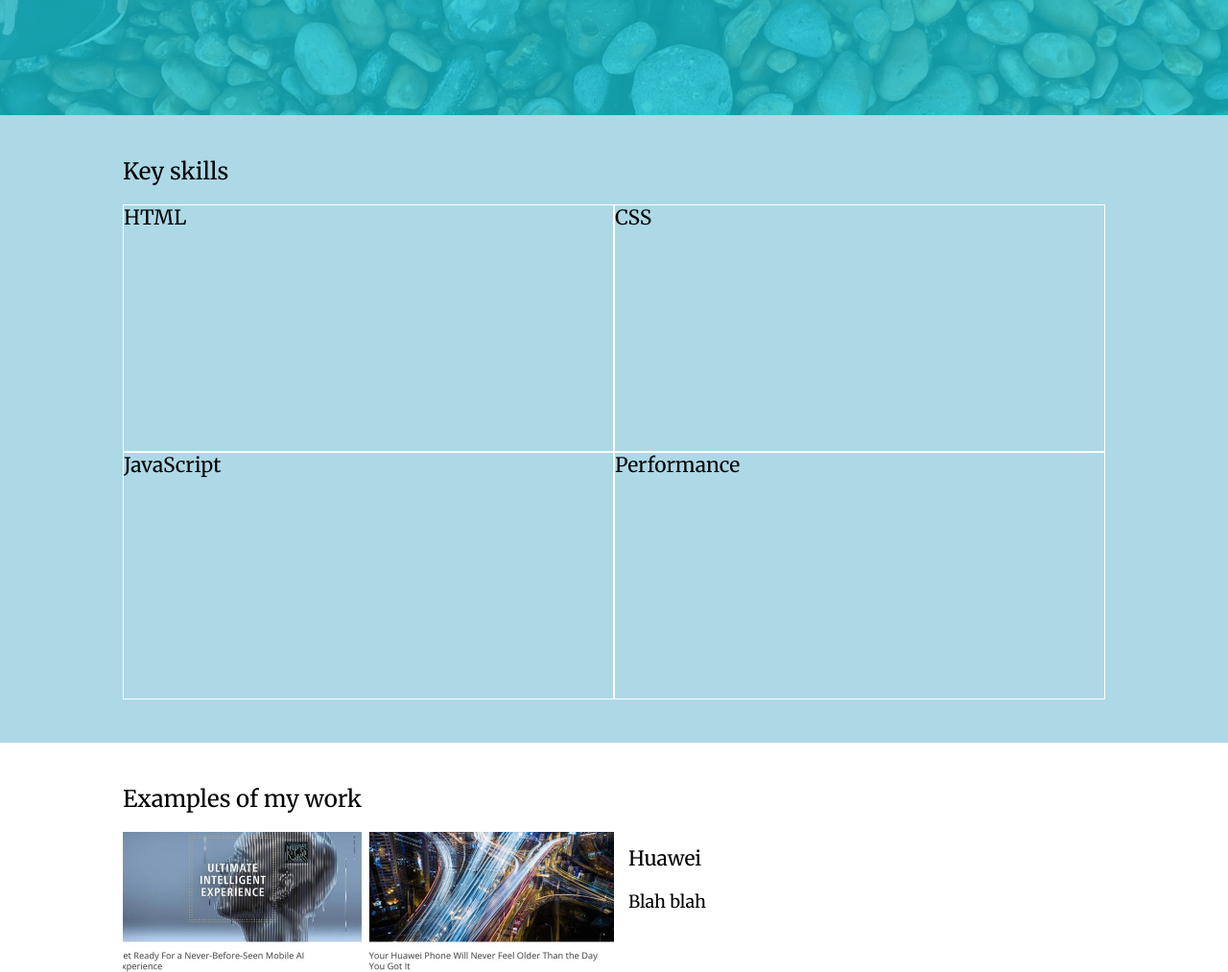
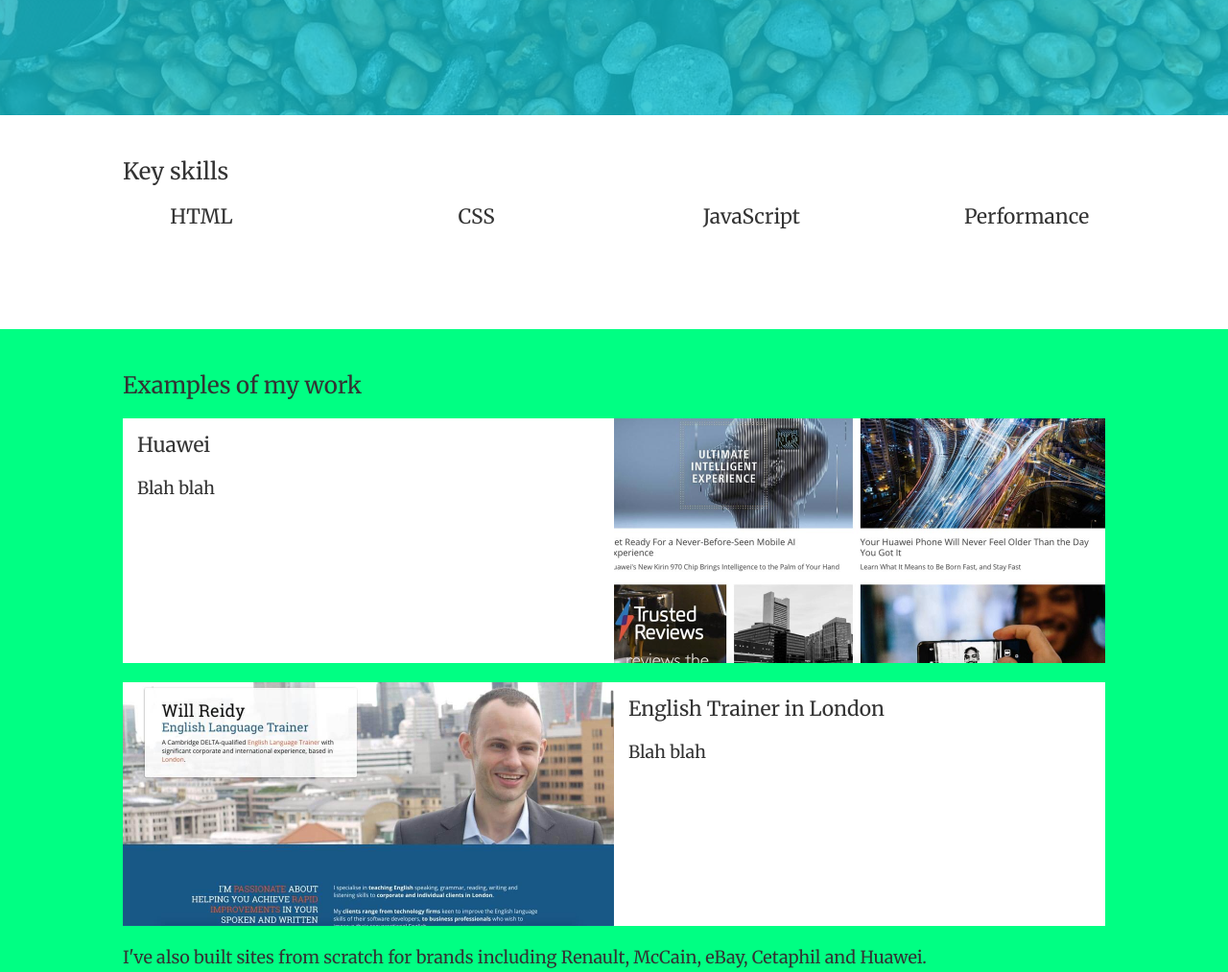
Before and after one commit to chrisonside/chris-reidy-portfolio, a website: page index.html in a window 1280 px wide. Shown: the part 520-1533 px from the top of the page at 96% size. Drawn offline with nearby package versions, Linux system fonts and the light colour scheme; files that its build step writes are made by us from their sources.

Commit message:
Add latest styling updates prior to checking out on another device

```diff
--- a/sass/global/_colours.scss
+++ b/sass/global/_colours.scss
@@ -1,2 +1,13 @@
 $colour-black: #000;
 $colour-white: #fff;
+$colour-grey: #333;
+
+$colour-turquoise: #14BECC;
+$colour-lime: #00FF83;
+$colour-peach: #FF7985;
+$colour-pink: #CC1481;
+
+$bg-one: $colour-turquoise;
+$bg-two: $colour-lime;
+$bg-three: $colour-peach;
+$bg-four: $colour-pink;
--- a/sass/global/_global.scss
+++ b/sass/global/_global.scss
@@ -18,6 +18,7 @@
 body {
     @include font-size(16);
     font-family: $font-primary;
+    color: #333;
 	-webkit-font-smoothing: antialiased;
     -moz-osx-font-smoothing: grayscale;
 }
--- a/sass/modules/_examples.scss
+++ b/sass/modules/_examples.scss
@@ -1,5 +1,5 @@
 .examples {
-	background: $colour-white;
+	background: $bg-two;
 }
 
 .examples__container {
@@ -10,6 +10,13 @@
 	@extend %vertical-rhythm;
 	background-color: $colour-white;
 	@extend .grid;
+
+	/* Switch order of content in first row */
+	&:first-of-type {
+		display: flex;
+		flex-direction: row-reverse;
+		align-items: flex-start;
+	}
 }
 
 .example__image {
--- a/sass/modules/_hero.scss
+++ b/sass/modules/_hero.scss
@@ -53,7 +53,3 @@
 .hero__heading {
 	color: $colour-white;
 }
-
-.hero__intro {
-	color: $colour-black;
-}
--- a/sass/modules/_interests.scss
+++ b/sass/modules/_interests.scss
@@ -1,5 +1,5 @@
 .interests {
-	background: skyblue;
+	background: $colour-white;
 }
 
 .interests__container {
--- a/sass/modules/_skills.scss
+++ b/sass/modules/_skills.scss
@@ -1,5 +1,5 @@
 .skills {
-	background: lightblue;
+	background: $colour-white;
 }
 
 .skills__container {
@@ -7,22 +7,93 @@
 }
 
 .skill {
-	@extend .grid__item;
-	width: 50%;
-	padding-bottom: 25%;
+	/* @extend .grid__item; - DO  I NEED THIS ANYMORE?! */
+	width: 38%;
+	display: inline-block;
+	vertical-align: top;
+	margin-right: 8%;
+	margin-left: 8%;
+	margin-bottom: 8%;
+	position: relative;
+	text-align: center;
 
-	@include media(">=largephone") {
-		width: 50%;
-		padding-bottom: 50%;
+	&:nth-child(1) .skill__placeholder {
+		background: $bg-one;
+	}
+
+	&:nth-child(2) .skill__placeholder {
+		background: $bg-two;
+	}
+
+	&:nth-child(3) .skill__placeholder {
+		background: $bg-three;
+	}
+
+	&:nth-child(4) .skill__placeholder {
+		background: $bg-four;
+	}
+
+	&:nth-child(even) {
+		margin-left: 0;
 	}
 
 	@include media(">=tablet") {
-		width: 25%;
-		padding-bottom: 25%;
-	}
+		width: 16%;
+		margin-right: 12%;
+		margin-left: 0;
+		margin-bottom: $vertical-rhythm*2;
 
-	@include media(">=desktop") {
-		width: 50%;
-		padding-bottom: 25%;
+		&:last-child {
+			margin-right: 0;
+		}
 	}
 }
+
+.skill__placeholder {
+	width: 100%;
+	height: 0;
+	padding-bottom: 100%;
+	border-radius: 50%;
+	margin-bottom: $vertical-rhythm;
+}
+
+
+/*.skill__icon {
+	position: absolute;
+	top: 50%;
+	transform: translateY(-50%);
+	width: 100%;
+	text-align: center;
+}*/
+
+.skill__title {
+	color: $colour-grey;
+	margin-bottom: $vertical-rhythm;
+}
+
+.skill__intro {
+	color: $colour-grey;
+}
+
+/*@keyframes pulse {
+    0% {
+        transform: scale(0);
+        opacity: 0.0;
+    }
+    25% {
+        transform: scale(0);
+        opacity: 0.2;
+    }
+    50% {
+        transform: scale(0.1);
+        opacity: 0.5;
+    }
+    75% {
+        transform: scale(0.5);
+        opacity: 0.8;
+    }
+    100% {
+        transform: scale(1);
+        opacity: 0.0;
+    }
+}*/
```
